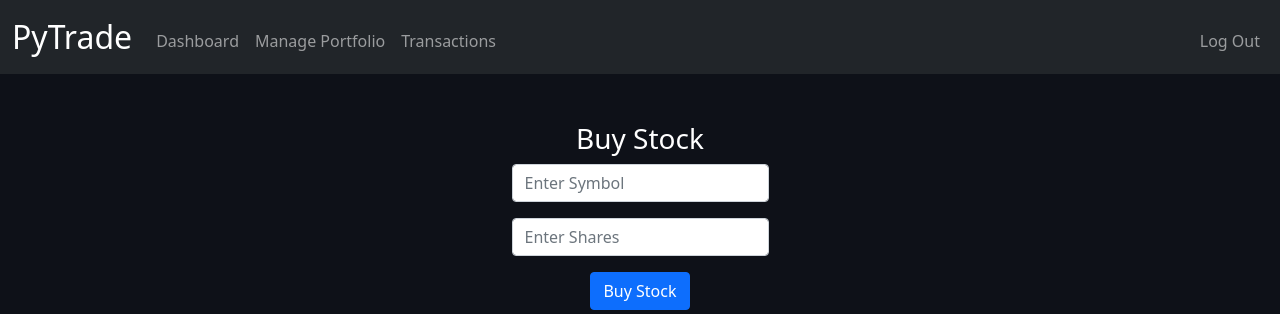
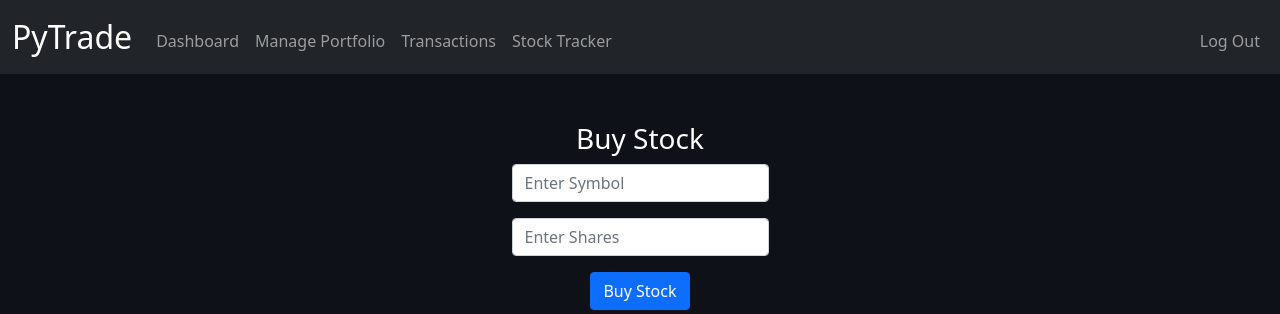
Before and after one commit to rmcharg/Trading-Platform-Sim, a Flask app: page /buy in a window 1280 px wide. Shown: the top 314 px of the page. Run offline with Flask 3, Linux system fonts and the light colour scheme; a user stored in the database is signed in; parts of the project's set-up code (start-up, migrations or seed data) failed here and were passed over.

Commit message:
Added files and created route for stock tracker page.

```diff
--- a/flaskr/templates/layout.html
+++ b/flaskr/templates/layout.html
@@ -36,6 +36,9 @@
               <li class="nav-item">
                 <a class="nav-link" href="/transactions">Transactions</a>
               </li>
+              <li class="nav-item">
+                <a class="nav-link" href="/stock_tracker">Stock Tracker</a>
+              </li>
             </ul>
             <ul class="navbar-nav ms-auto mt-2">
                 <li class="nav-item"><a class="nav-link" href="/logout">Log Out</a></li>
--- a/flaskr/views.py
+++ b/flaskr/views.py
@@ -155,6 +155,7 @@ def transactions():
     transactions = get_user_transactions(session['user_id'])
     return render_template("transactions.html", transactions=transactions)
 
+
 @views.route('/get_dashboard_data')
 @login_required
 def get_dashboard_data():
@@ -162,3 +163,9 @@ def get_dashboard_data():
             'indexes': get_indexes()}
 
     return jsonify(data)
+
+
+@views.route("/stock_tracker.html")
+@login_required
+def stock_tracker():
+    return render_template("stock_tracker.html")
```
Also changed, not shown: flaskr/templates/stock_tracker.html (added, +7 -0 lines).
